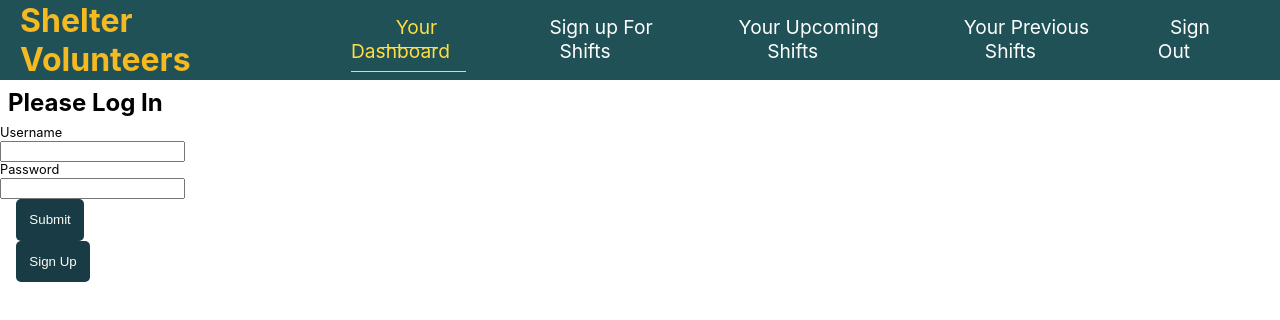
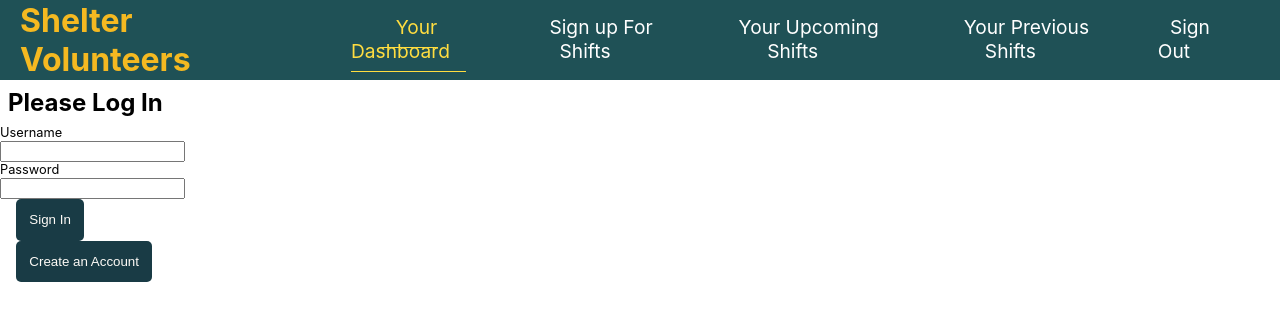
Before and after one commit to oss-slu/shelter_volunteers, a React (Create React App) app in the folder client_app/: page / in a window 1280 px wide. Shown: the top 320 px of the page. Built offline with nearby package versions, Linux system fonts and the light colour scheme; no server answers.

Commit message:
added navigation to login after creating an account

```diff
--- a/client_app/src/Components/authentication/Login.js
+++ b/client_app/src/Components/authentication/Login.js
@@ -68,11 +68,11 @@ export default function Login() {
           <input type="password" onChange={e => setPassword(e.target.value)} />
         </label>
         <div>
-          <button type="submit">Submit</button>
+          <button type="submit">Sign In</button>
         </div>
       </form>
       <Link to="/signup">
-        <button>Sign Up</button>
+        <button>Create an Account</button>
       </Link>
     </div>
   )
--- a/client_app/src/Components/authentication/SignUp.js
+++ b/client_app/src/Components/authentication/SignUp.js
@@ -1,5 +1,5 @@
 import { useState } from 'react';
-import { Navigate, useNavigate } from "react-router-dom";
+import {Link, Navigate, useNavigate } from "react-router-dom";
 
 function RegistrationForm() {
   const [formData, setFormData] = useState({
@@ -9,6 +9,8 @@ function RegistrationForm() {
     password: '',
     phone: '',
   });
+
+  const [signedUp, setSignedUp] = useState(false)
 
   const handleChange = (e) => {
     const { name, value } = e.target;
@@ -30,7 +32,7 @@ function RegistrationForm() {
 
       if (response.ok) {
         // Registration was successful
-        alert('Registration successful!');
+        setSignedUp(true)
       } else {
         // Handle registration errors
         alert('Registration failed. Please try again.');
@@ -44,7 +46,15 @@ function RegistrationForm() {
   return (
     <div>
       <h2>Registration Form</h2>
-      <form onSubmit={handleSubmit}>
+      {signedUp ? (
+        <div>
+            <h1> Your account has been created </h1>
+            <Link to="/">
+                <button>Sign In</button>
+            </Link>
+        </div>
+        ):(
+        <form onSubmit={handleSubmit}>
         <div>
           <label>Email:</label>
           <input type="email" name="email" value={formData.email} onChange={handleChange} required />
@@ -69,6 +79,7 @@ function RegistrationForm() {
           <button type="submit">Register</button>
         </div>
       </form>
+     )}
     </div>
   );
 }
```
